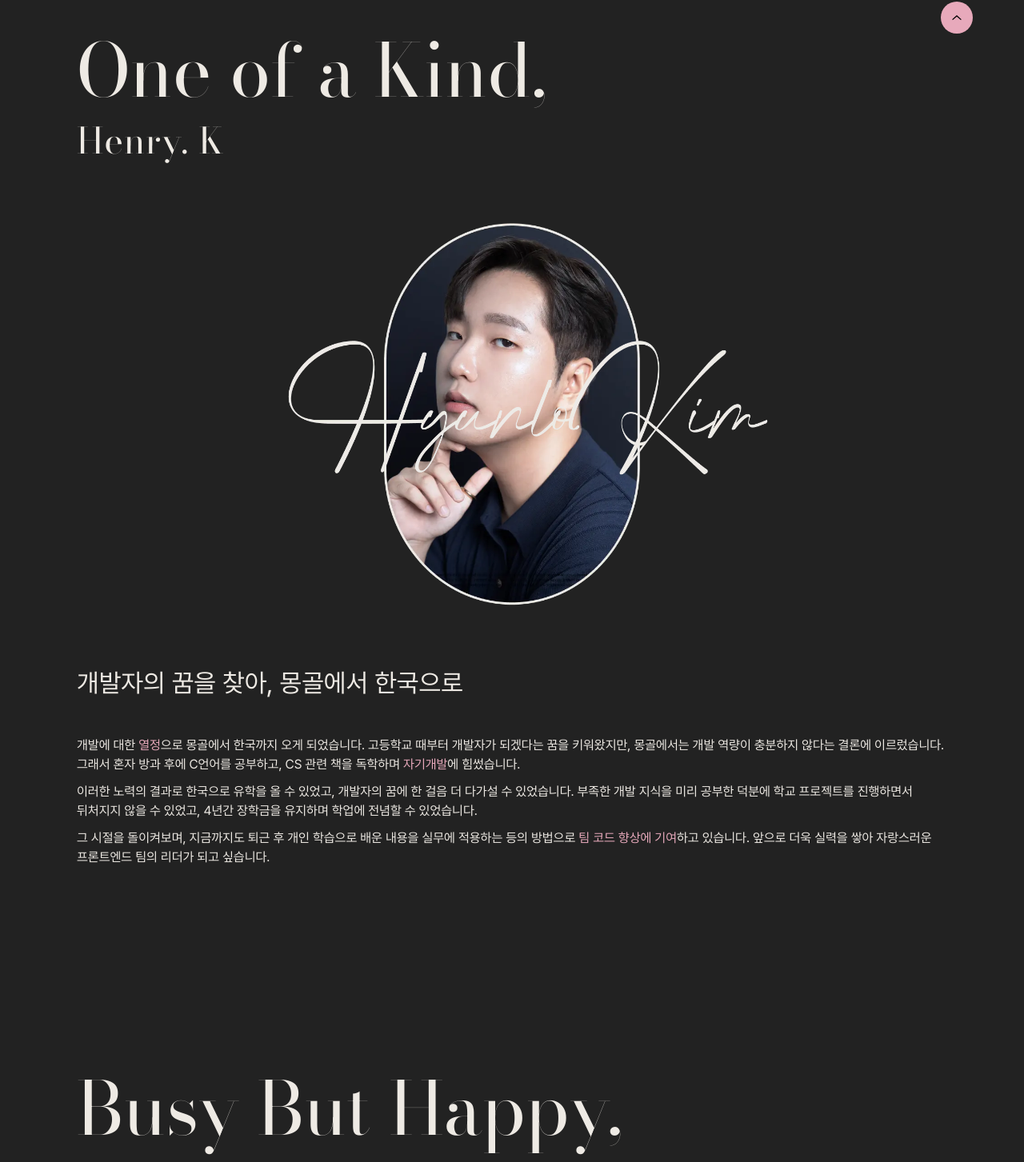
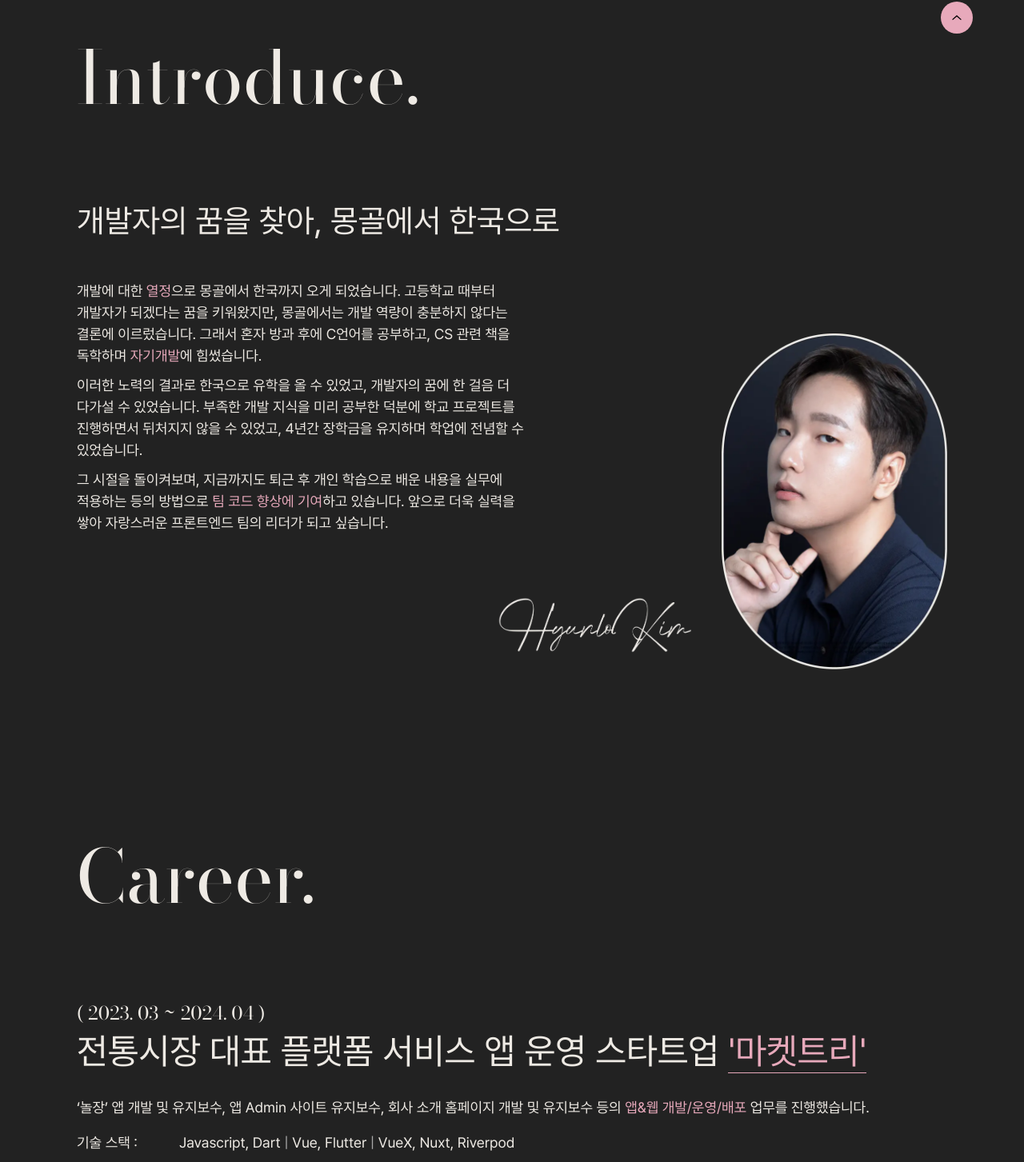
Before and after one commit to KimHyunLo/PERFAN, a React (Vite) app: page /about in a window 1280 px wide. Shown: the part 718-2171 px from the top of the page at 80% size. Built offline with nearby package versions, Linux system fonts and the light colour scheme.

Commit message:
update: 헤더 태그 폰트 크기 수정, 어바웃 페이지 스타일 조정

```diff
--- a/src/components/HighlightItem.jsx
+++ b/src/components/HighlightItem.jsx
@@ -1,7 +1,7 @@
 import styled from 'styled-components'
 
 const StyledMain = styled.div`
-  background-color: rgba(21, 71, 13, 0.15);
+  background-color: var(--active-blur);
   width: fit-content;
   font-weight: bold;
 `
--- a/src/features/about/AboutIntroduction.jsx
+++ b/src/features/about/AboutIntroduction.jsx
@@ -1,7 +1,7 @@
 import styled from 'styled-components'
 import { LazyImage } from '../../components/Components'
 
-const IntroTitle = styled.h4`
+const IntroTitle = styled.h3`
   margin-bottom: 5rem;
 
   @media only screen and (max-width: 768px) {
@@ -13,21 +13,16 @@ const StyledParagraphBox = styled.div`
   display: flex;
   flex-direction: column;
   gap: 1rem;
+  width: max(550px, 45vw);
+
+  @media only screen and (max-width: 1024px) {
+    width: 100%;
+  }
 `
 
 const StyledParagraph = styled.p`
-  width: 60%;
-
   em {
     color: var(--active-difference);
-  }
-
-  @media only screen and (max-width: 1280px) {
-    width: 100%;
-  }
-
-  @media only screen and (max-width: 768px) {
-    max-width: none;
   }
 `
 
@@ -35,7 +30,7 @@ const IntroImage = styled.div`
   display: flex;
   justify-content: end;
   align-items: end;
-  gap: 50px;
+  gap: 3vw;
   margin-top: -250px;
 
   .signature {
@@ -45,10 +40,10 @@ const IntroImage = styled.div`
 
   .portrait {
     height: auto;
-    width: 20vw;
+    width: min(350px, 22vw);
   }
 
-  @media only screen and (max-width: 1280px) {
+  @media only screen and (max-width: 1024px) {
     display: none;
   }
 `
@@ -56,7 +51,7 @@ const IntroImage = styled.div`
 const IntroMobileImage = styled.div`
   display: none;
 
-  @media only screen and (max-width: 1280px) {
+  @media only screen and (max-width: 1024px) {
     position: relative;
     display: block;
     height: 50vw;
--- a/src/features/main/MainContent.jsx
+++ b/src/features/main/MainContent.jsx
@@ -99,7 +99,7 @@ const StyledParagraph = styled.p`
     background-position: center;
     background-size: contain;
     background-repeat: no-repeat;
-    height: max(35px, 2.5vw);
+    height: max(35px, 2vw);
     margin: 0 auto 3.5rem;
   }
 `
--- a/src/features/projects/ProjectList.jsx
+++ b/src/features/projects/ProjectList.jsx
@@ -5,16 +5,20 @@ const StyledLayout = styled.div`
   width: 80%;
   margin: 10rem auto;
 
+  h3 {
+    font-weight: 500;
+  }
+
   @media only screen and (max-width: 1024px) {
     width: 85%;
-    margin: 5rem auto;
+    margin: 3rem auto 5rem;
   }
 `
 
 const StyledProjectList = styled.ul`
   display: flex;
   flex-direction: column;
-  gap: 10rem;
+  gap: 7rem;
 `
 
 const StyledProjectItem = styled.li`
@@ -26,7 +30,7 @@ const StyledProjectItem = styled.li`
   @media only screen and (max-width: 1024px) {
     grid-template-columns: none;
     column-gap: 0;
-    row-gap: 5rem;
+    row-gap: 3rem;
   }
 `
 
@@ -38,8 +42,17 @@ const StyledLeftSide = styled.aside`
   gap: 2rem;
   height: fit-content;
 
+  h3 {
+    display: none;
+  }
+
   @media only screen and (max-width: 1024px) {
     position: static;
+
+    h3 {
+      display: block;
+      background-color: var(--active-blur);
+    }
   }
 `
 
@@ -47,13 +60,17 @@ const StyledRightSide = styled.section`
   display: flex;
   flex-direction: column;
   gap: 2rem;
-`
 
-const StyledDate = styled.h4`
-  white-space: pre-wrap;
+  h3 {
+    background-color: var(--active-blur);
+  }
 
-  div {
-    display: inline-block;
+  @media only screen and (max-width: 1024px) {
+    position: static;
+
+    h3 {
+      display: none;
+    }
   }
 `
 
@@ -77,9 +94,10 @@ function NoljangWeb() {
   return (
     <StyledProjectItem>
       <StyledLeftSide>
-        <StyledDate>
-          2023. 11 ~ <div>2024. 03</div>
-        </StyledDate>
+        <h3>놀장 웹 버전 리뉴얼</h3>
+        <HighlightItem main="프로젝트 기간">
+          <li>2023. 11 ~ 2024. 03 (5 개월)</li>
+        </HighlightItem>
         <HighlightItem main="프로젝트 인원">
           <li>프론트엔드 1명, 백엔드 1명, 기획자 1명 (총 3명)</li>
         </HighlightItem>
@@ -100,7 +118,7 @@ function NoljangWeb() {
         </KeywordList>
       </StyledLeftSide>
       <StyledRightSide>
-        <h4>놀장 웹 버전 리뉴얼</h4>
+        <h3>놀장 웹 버전 리뉴얼</h3>
         <p>
           웹에서 검색될 수 있도록 <StyledEm>검색 최적화</StyledEm> 작업을 수행했으며, 웹에서
           디버깅이 가능하도록 <StyledEm>디버깅 환경 개선</StyledEm> 작업에 중점을 두고
@@ -137,9 +155,10 @@ function NoljangApp() {
   return (
     <StyledProjectItem>
       <StyledLeftSide>
-        <StyledDate>
-          2023. 04 ~ <div>2023. 10</div>
-        </StyledDate>
+        <h3>놀장 레거시 앱 리메이크</h3>
+        <HighlightItem main="프로젝트 기간">
+          <li>2023. 04 ~ 2023. 10 (6 개월)</li>
+        </HighlightItem>
         <HighlightItem main="프로젝트 인원">
           <li>프론트엔드 2명, 앱 개발자 1명, 백엔드 2명, 기획자 1명 (총 6명)</li>
         </HighlightItem>
@@ -169,7 +188,7 @@ function NoljangApp() {
       </StyledLeftSide>
 
       <StyledRightSide>
-        <h4>놀장 레거시 앱 리메이크</h4>
+        <h3>놀장 레거시 앱 리메이크</h3>
         <p>
           API 관련 <StyledEm>레거시 코드를 리팩토링</StyledEm>하는 작업을 수행했으며, 기존에 문제
           제기가 많았던 <StyledEm>버그 리포트를 해결</StyledEm>하는 등의 작업에 중점을 두고
--- a/src/index.css
+++ b/src/index.css
@@ -8,8 +8,7 @@
   --gray: #a9a9a9;
   --black: #222;
   --black-difference: #ddd;
-  text-rendering: optimizeLegibility;
-  -webkit-font-smoothing: antialiased;
+  --active-blur: rgba(21, 71, 13, 0.15);
 }
 
 *,
@@ -75,7 +74,7 @@ body {
 
 body,
 li {
-  font-size: max(16px, 1vw);
+  font-size: 1.8rem;
 }
 
 a {
@@ -109,41 +108,31 @@ h2,
 h3,
 h4 {
   font-weight: normal;
-  line-height: 1;
-  white-space: nowrap;
 }
 
 h1 {
-  font-size: 15vw;
+  font-size: max(45px, 12vw);
 }
 
 h2 {
-  font-size: max(92px, 7vw);
+  font-size: max(92px, 6vw);
 }
 
 h3 {
-  font-size: max(45px, 3.5vw);
-}
-
-h4 {
-  font-size: 2.5vw;
+  font-size: max(40px, 2.5vw);
 }
 
 @media only screen and (max-width: 1024px) {
   body,
   li {
-    font-size: max(14px, 1.6vw);
+    font-size: max(14px, 1.7vw);
   }
 
   h2 {
-    font-size: max(9vw, 32px);
+    font-size: max(32px, 9vw);
   }
 
   h3 {
-    font-size: max(4.5vw, 22px);
-  }
-
-  h4 {
-    font-size: max(3.5vw, 18px);
+    font-size: max(20px, 3.9vw);
   }
 }
--- a/src/routes/About.jsx
+++ b/src/routes/About.jsx
@@ -41,26 +41,25 @@ const StyledContentBox = styled.div`
   gap: 20rem;
   margin: 0 auto;
 
-  @media only screen and (max-width: 1280px) {
+  @media only screen and (max-width: 1024px) {
     gap: 20vw;
   }
 `
 
-const StyledHeader = styled.div`
+const StyledHeader = styled.h2`
   font-family: 'Bodoni Moda', sans-serif;
   line-height: 1.2;
   margin-bottom: 10rem;
 
-  h3 {
-    margin-top: max(10px, 1.5vw);
-    letter-spacing: 1px;
+  &::after {
+    content: '.';
   }
 
-  @media only screen and (max-width: 1280px) {
-    margin-bottom: 5rem;
+  @media only screen and (max-width: 1024px) {
+    margin-bottom: 0;
 
-    &.no-margin {
-      margin: 0;
+    &:not(.no-margin) {
+      margin-bottom: 3rem;
     }
   }
 `
@@ -71,16 +70,10 @@ function About() {
       <ScrollButton />
       <StyledContentBox>
         <AboutIntroduction>
-          <StyledHeader className="no-margin">
-            <h2>One of a Kind,</h2>
-            <h3>Henry. K</h3>
-          </StyledHeader>
+          <StyledHeader className="no-margin">Introduce</StyledHeader>
         </AboutIntroduction>
         <AboutExperience>
-          <StyledHeader>
-            <h2>Busy But Happy,</h2>
-            <h3>Work-Life</h3>
-          </StyledHeader>
+          <StyledHeader>Career</StyledHeader>
         </AboutExperience>
       </StyledContentBox>
     </StyledAbout>
```
